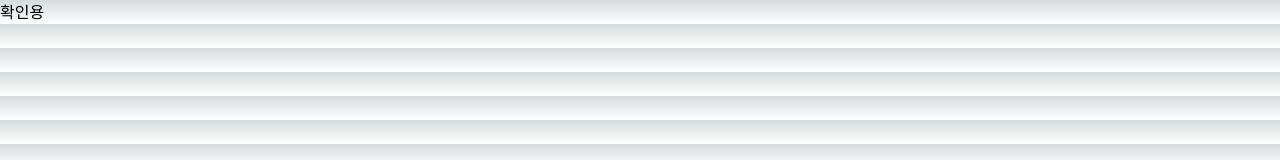
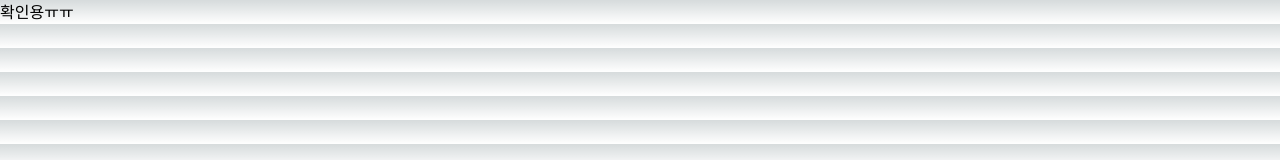
Before and after one commit to leeheesue/leeheesue.github.io, a Next.js app: page / in a window 1280 px wide. Shown: the top 160 px of the page. Built offline with nearby package versions, Linux system fonts and the light colour scheme.

Commit message:
Update page.tsx

```diff
--- a/src/app/page.tsx
+++ b/src/app/page.tsx
@@ -2,6 +2,6 @@ import Image from 'next/image'
 
 export default function Home() {
   return (
-    <p>확인용</p>
+    <p>확인용ㅠㅠ</p>
   )
 }
```
